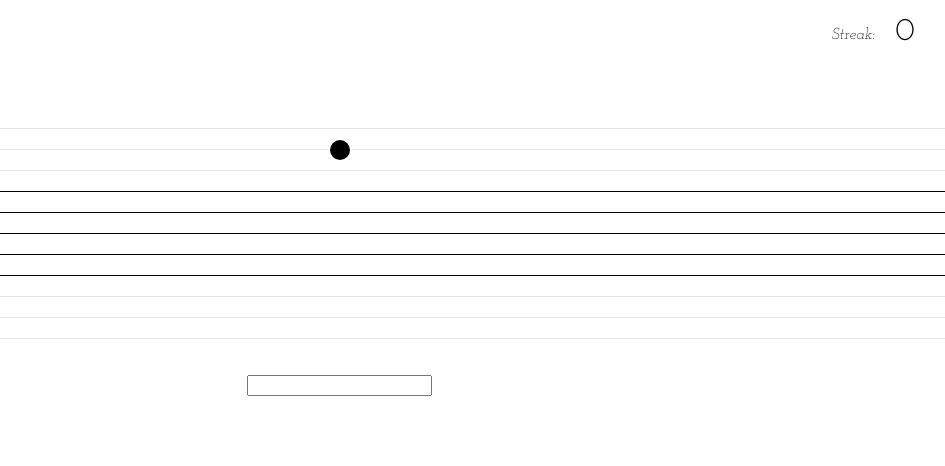
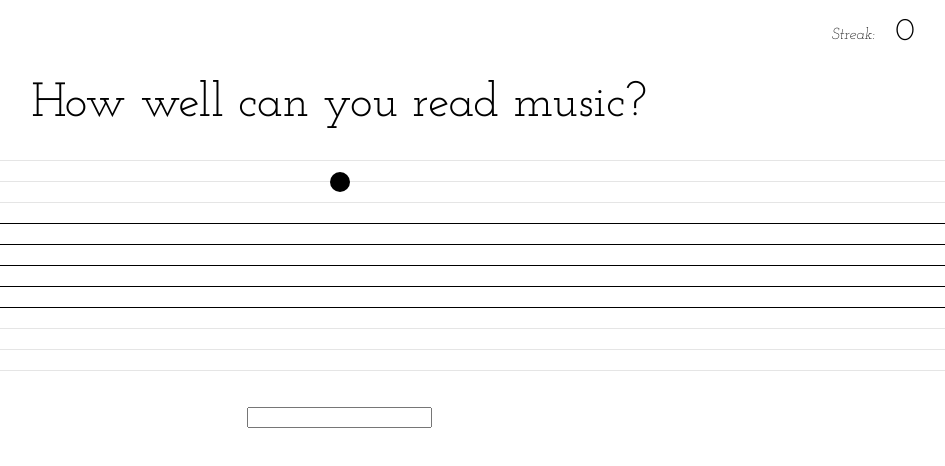
Before and after one commit to alexhomingwong/learn-music-notes-game, a React (Create React App) app: page / in a window 1280 px wide. Shown: the top 466 px of the page, without its empty margins (301-1246 px from the left). Built offline with nearby package versions, Linux system fonts and the light colour scheme.

Commit message:
added some more margin between the messages and the sheet

```diff
--- a/src/components/Message.tsx
+++ b/src/components/Message.tsx
@@ -4,7 +4,7 @@ import styled from "styled-components";
 const StyledMessage = styled.div`
   text-align: center;
   font-size: 3rem;
-  white-space: pre;
+  margin-bottom: 1rem;
 `;
 
 interface IProps {
@@ -40,7 +40,7 @@ export const Message = (props: IProps) => {
   return (
     <StyledMessage>
       {props.correct === undefined
-        ? " "
+        ? "How well can you read music?"
         : props.correct
         ? getMessageStreak()
         : FailedMessages[Math.floor(Math.random() * FailedMessages.length)]}
--- a/src/components/Score.tsx
+++ b/src/components/Score.tsx
@@ -8,7 +8,7 @@ interface IProps {
 const Container = styled.div`
   display: flex;
   justify-content: flex-end;
-  margin: 1rem;
+  margin: 1rem 1rem 2rem;
   align-items: flex-end;
   max-width: 1200px;
 `;
```
